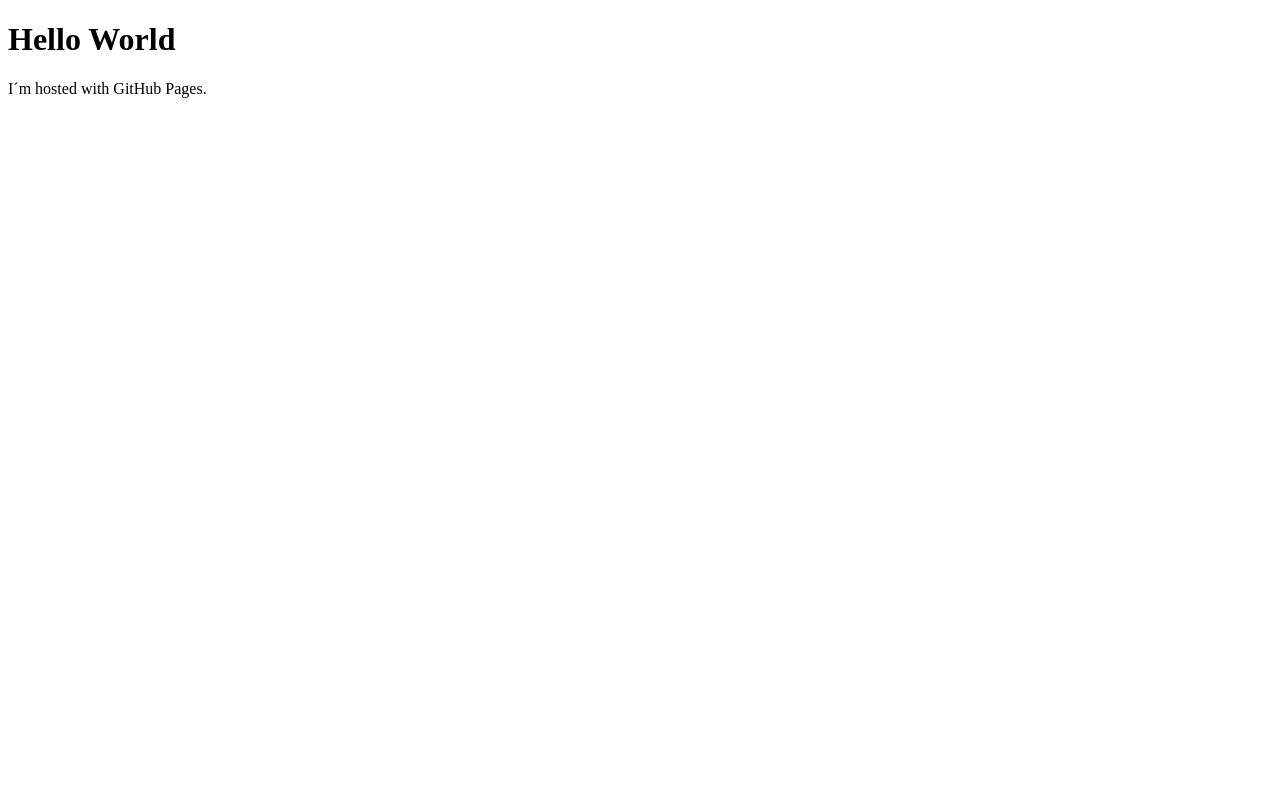
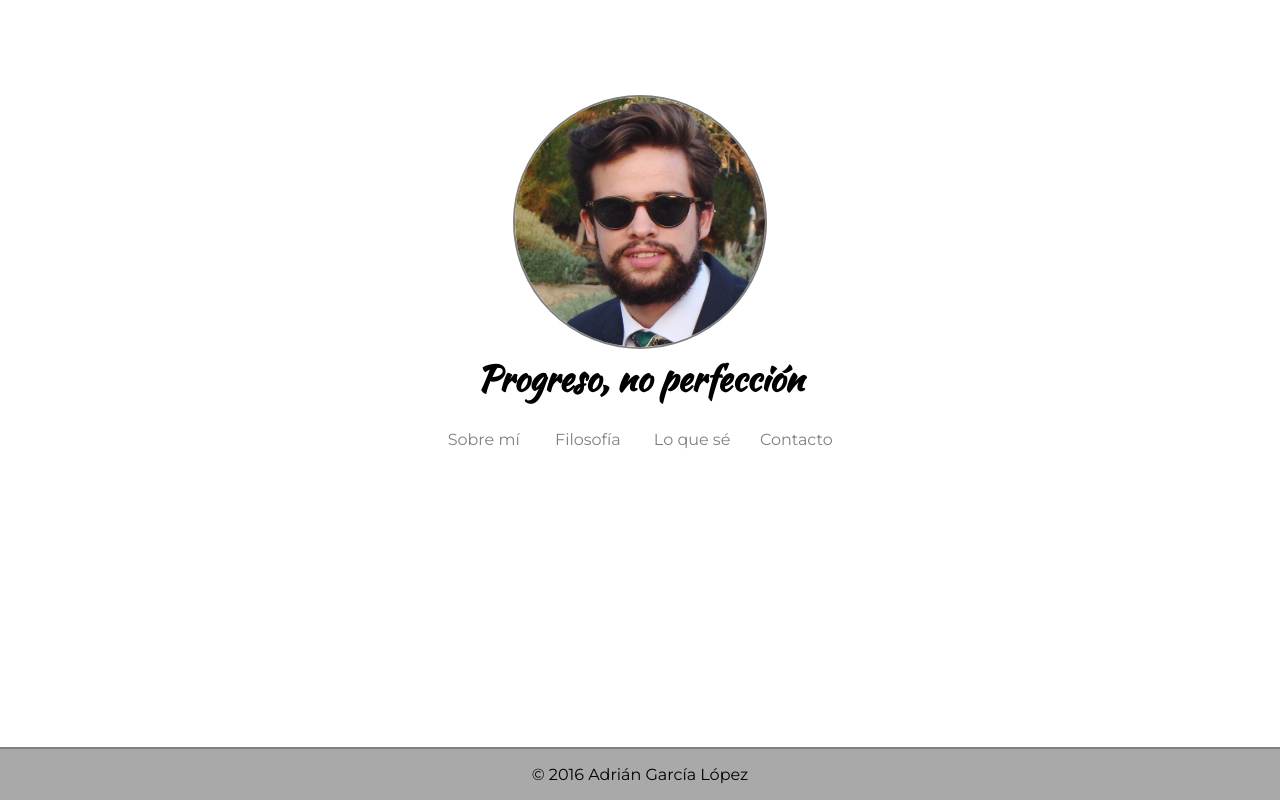
Before and after one commit to Garlo13/Garlo13.github.io, a plain HTML site: page index.html in a window 1280 px wide. Drawn offline with Linux system fonts and the light colour scheme; a web font is replaced by a local one.

Commit message:
Add files via upload

```diff
--- a/index.html
+++ b/index.html
@@ -1,7 +1,149 @@
 <!DOCTYPE html>
-<html>
-<body>
-<h1>Hello World</h1>
-<p>I´m hosted with GitHub Pages.</p>
-</body>
+<html lang="es">
+    <head>
+        <link href='https://fonts.googleapis.com/css?family=Kaushan+Script' rel='stylesheet' type='text/css'>
+        <link href='https://fonts.googleapis.com/css?family=Amaranth' rel='stylesheet' type='text/css'>
+        <link href='https://fonts.googleapis.com/css?family=Indie+Flower' rel='stylesheet' type='text/css'>
+        <link href='https://fonts.googleapis.com/css?family=Montserrat:400,700' rel='stylesheet' type='text/css'>
+        <title>Home</title>
+        <meta charset="utf-8">
+
+
+        <link rel="apple-touch-icon" sizes="180x180" href="/apple-touch-icon.png">
+        <link rel="icon" type="image/png" href="favicon-32x32.png" sizes="32x32">
+        <link rel="icon" type="image/png" href="favicon-16x16.png" sizes="16x16">
+        <link rel="manifest" href="manifest.json">
+        <link rel="mask-icon" href="safari-pinned-tab.svg" color="#92d050">
+        <meta name="apple-mobile-web-app-title" content="Home">
+        <meta name="application-name" content="Home">
+        <meta name="theme-color" content="#ffffff">
+
+
+
+        <style>
+
+            html{
+                position: relative;
+                min-height: 100%;
+            }
+            body {
+                margin: 0 0 0;
+                font-family: 'Montserrat';
+            }
+
+            #wrap {
+                margin-top: 75px;
+            }
+
+            #NavBar {
+                width: 600px;
+                margin: auto;
+            }
+
+            ul{
+                text-align: center;
+                padding:0px;
+            }
+
+            li {
+                list-style-type: none;
+                width: 100px;
+                height:40px;
+                line-height: 40px;
+
+                display:inline-block;
+
+                margin-left:0px;
+                margin-right:0px;
+            }
+
+            a{
+                text-decoration: none;
+                color: gray;
+            }
+            #NavBar a:hover{
+                color: black;
+            }
+
+            .logo{
+                border: 2px solid grey;
+                margin-top: 20px;
+                padding:0;
+                border-radius:250px;
+                overflow: hidden;
+                width: 250px;
+                height: 250px;
+
+            }
+            .frase{
+                margin: 0px auto;
+                font-family: 'Kaushan Script';
+                text-align:center;
+                font-size:35px;
+
+            }
+
+            footer{
+                position: absolute;
+                bottom:0;
+                width:100%;
+                text-align: center;
+                background-color: darkgrey;
+                border-top: 2px solid gray;
+            }
+
+        </style>
+
+    </head>
+
+    <body style="background-color: white;">
+
+        <div id="wrap">
+            <header>
+                <div align="center">
+                    <img class="logo" src="AtqZltHCJR8ZS2GzNlLMfbyBmZeMAGAMay9lmUoXlki2.jpg" alt="Balonmano">
+                </div>
+
+                <div>
+                    <h1 class="frase">Progreso, no perfección</h1>
+                </div>
+            </header>
+
+            <div id="NavBar">
+                <ul>
+                    <li><a href="#">Sobre mí</a></li>
+                    <li><a href="#">Filosofía</a> </li>
+                    <li><a href="#">Lo que sé</a></li>
+                    <li><a href="#">Contacto</a></li>
+                </ul>
+            </div>
+        </div>
+
+        <!--
+        <h2 >Diálogo de la película Matrix</h2>
+        <blockquote cite="http://frasesdelapelicula.com/matrix/">Si tomas la pastilla azul la historia acaba, depiertas en tu cama y crees lo que tú quieras creer.
+            Si tomas la roja te quedas en el País de las Maravillas y te enseño qué tan profundo es el hoyo.
+            Recuerda, sólo te estoy ofreciendo la verdad, nada más.</blockquote>
+
+        <h3>This is heading 3</h3>
+        <h4>This is heading 4</h4>
+        <h5>This is heading 5</h5>
+        <h6>This is heading 6</h6>
+
+        <p><mark>I´m hosted with GitHub Pages.</mark></p>
+
+        <p title="Descripción" style="color: #1bff12;"><b>Esto es otro párrafo. Mi nombre es Adrián García López y quiero
+        hacer una página web.</b></p>
+
+        <p>
+            <a href="http://www.google.es">Esto es un enlace a google</a>
+        </p>
+        -->
+
+
+        <footer>
+            <p>&copy; 2016 Adrián García López</p>
+        </footer>
+
+    </body>
 </html>
```
Also changed, not shown: browserconfig.xml (added, +9 -0 lines), AtqZltHCJR8ZS2GzNlLMfbyBmZeMAGAMay9lmUoXlki2.jpg (added), android-chrome-192x192.png (added), android-chrome-512x512.png (added), apple-touch-icon.png (added), favicon-16x16.png (added), favicon-32x32.png (added), favicon.ico (added), lxmU4gxOmbZMZW3HX5n.0.jpg (added), manifest.json (added), mstile-150x150.png (added), safari-pinned-tab.svg (added).
